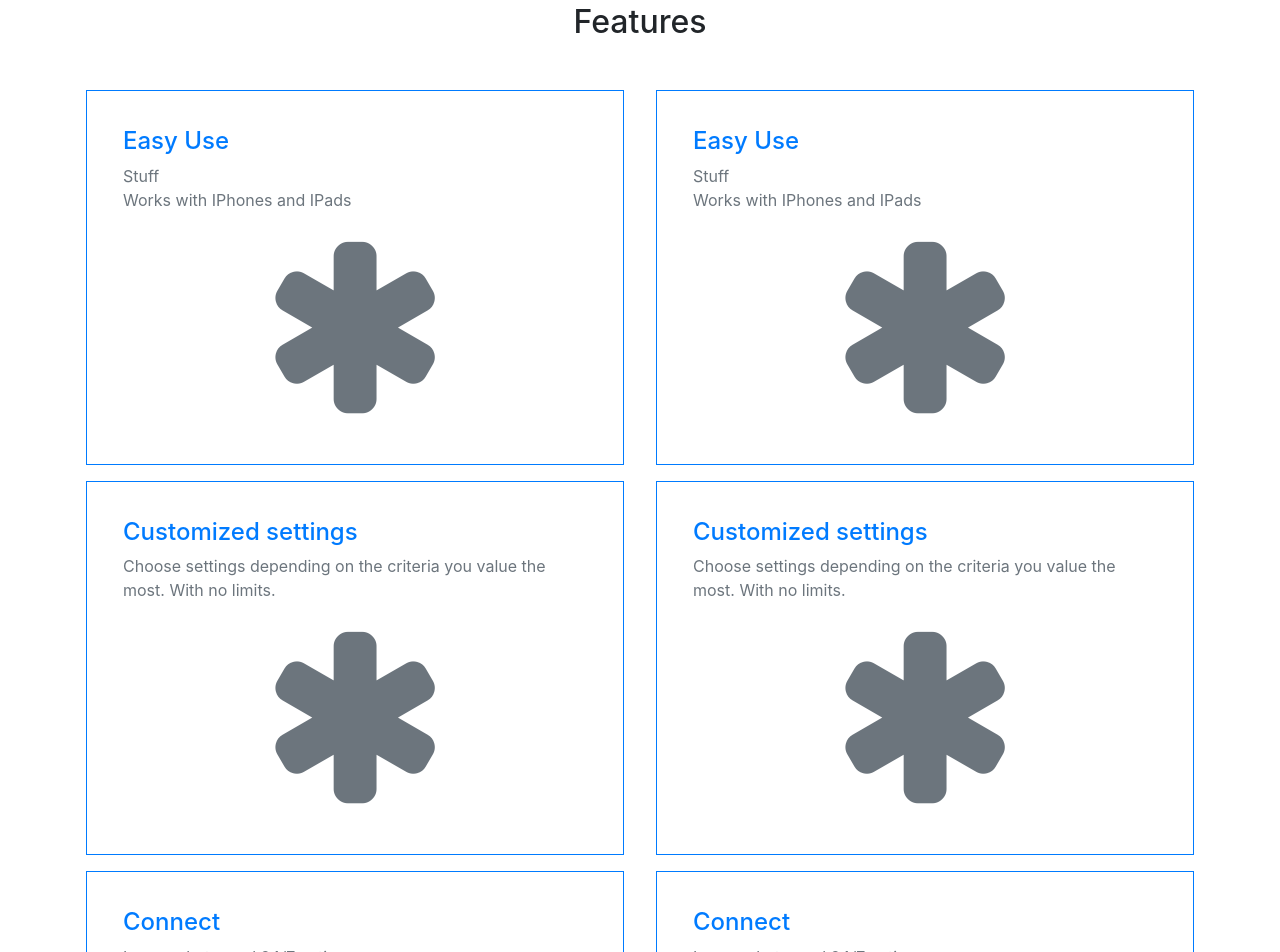
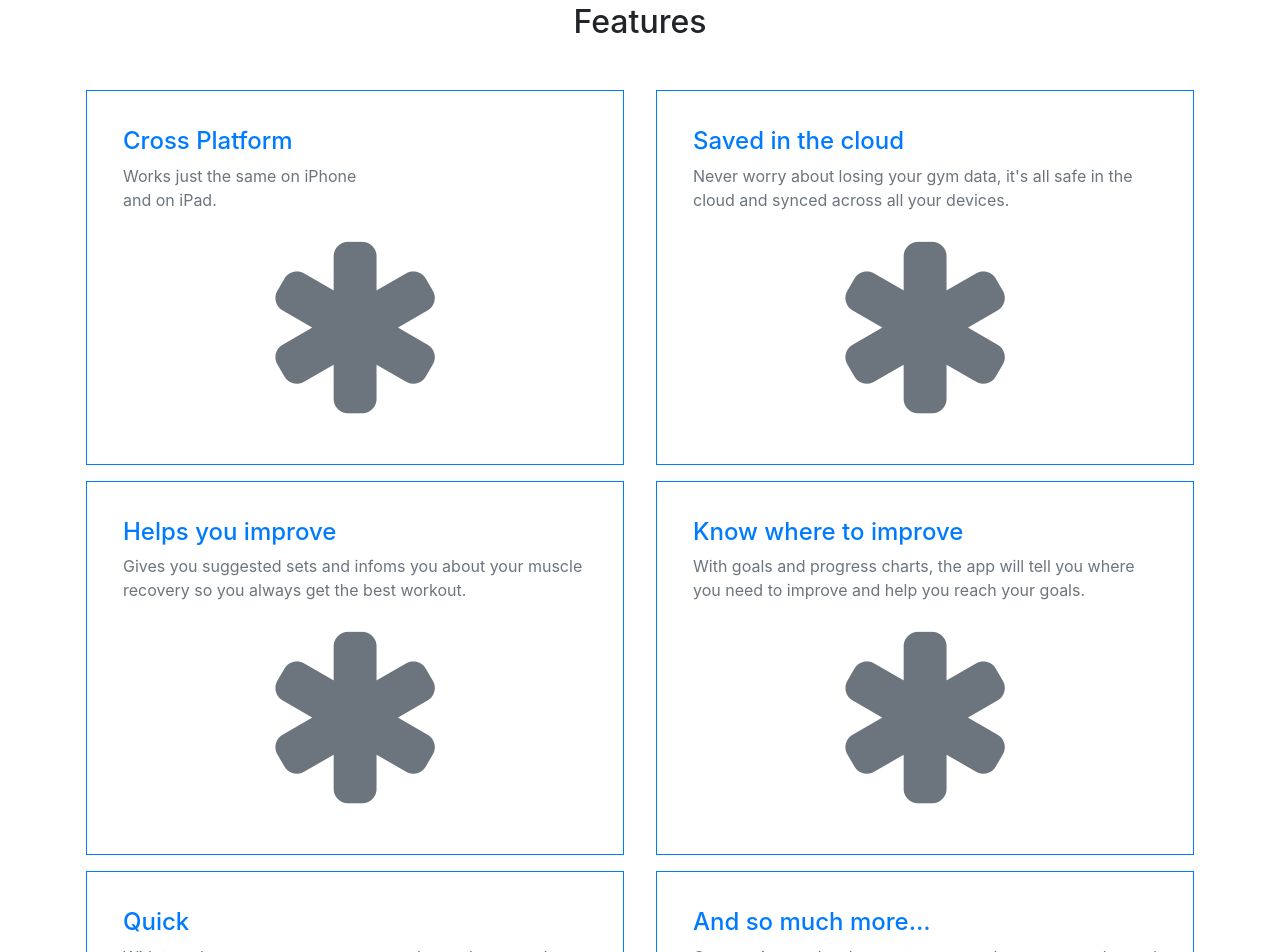
Before and after one commit to thomasleese/strive-frontend, a React (Create React App) app in the folder healthy-gym/: page / in a window 1280 px wide. Shown: the part 2640-3592 px from the top of the page. Built offline with nearby package versions, Linux system fonts and the light colour scheme.

Commit message:
Add some initial feature descriptions

```diff
--- a/healthy-gym/src/components/FeaturePane/FeaturePane.js
+++ b/healthy-gym/src/components/FeaturePane/FeaturePane.js
@@ -33,25 +33,25 @@ function FeaturePane(props) {
         </div>
         <div className="row justify-content-around">
           <div className="text-md-left text-center col-lg-6 col-md-6 px-0">
-            <FeatureCard title="Easy Use">
-              Stuff <br/>Works with IPhones and IPads
+            <FeatureCard title="Cross Platform">
+              Works just the same on iPhone<br />and on iPad.
             </FeatureCard>
-            <FeatureCard title="Customized settings">
-              Choose settings depending on the criteria you value the most. With no limits.
+            <FeatureCard title="Helps you improve">
+              Gives you suggested sets and infoms you about your muscle recovery so you always get the best workout.
             </FeatureCard>
-            <FeatureCard title="Connect">
-              In-app chat panel 24/7 active. <br/>The support you need, right there.
+            <FeatureCard title="Quick">
+              With templates you can save your regular workouts, and entering your sets is so easy with each page.
             </FeatureCard>
           </div>
           <div className="text-md-left text-center col-lg-6 col-md-6 px-0">
-            <FeatureCard title="Easy Use">
-              Stuff <br/>Works with IPhones and IPads
+            <FeatureCard title="Saved in the cloud">
+              Never worry about losing your gym data, it's all safe in the cloud and synced across all your devices.
             </FeatureCard>
-            <FeatureCard title="Customized settings">
-              Choose settings depending on the criteria you value the most. With no limits.
+            <FeatureCard title="Know where to improve">
+              With goals and progress charts, the app will tell you where you need to improve and help you reach your goals.
             </FeatureCard>
-            <FeatureCard title="Connect">
-              In-app chat panel 24/7 active. <br/>The support you need, right there.
+            <FeatureCard title="And so much more…">
+              Our passionate development team use the app every day and new features are being added all the time.
             </FeatureCard>
           </div>
         </div>
```
